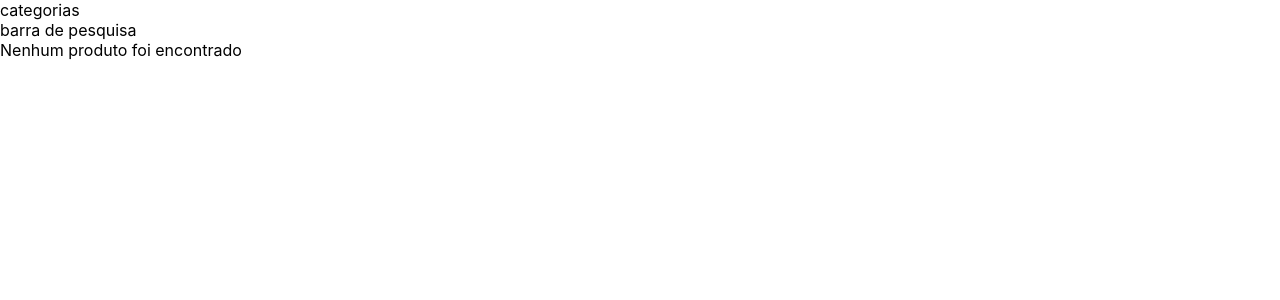
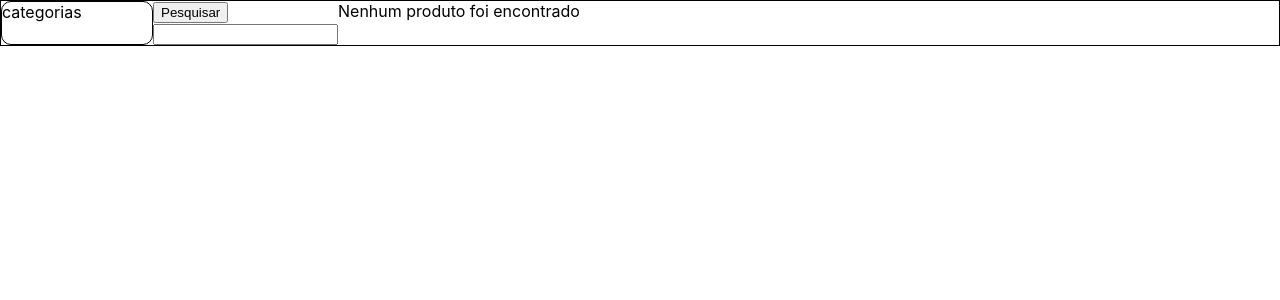
Before and after one commit to tryber/sd-05-block14-project-frontend-online-store-9, a React (Create React App) app: page / in a window 1280 px wide. Shown: the top 300 px of the page. Built offline with nearby package versions, Linux system fonts and the light colour scheme.

Commit message:
Importando o search.

```diff
--- a/src/pages/ProductList.js
+++ b/src/pages/ProductList.js
@@ -1,25 +1,32 @@
 import React, { Component } from 'react';
+import Search from '../components/Search';
+import './ProductList.css';
 
 class MovieList extends Component {
   constructor(props) {
     super(props);
     this.state = {
       products: undefined,
-      loading: true,
+      searchText: undefined,
     };
+    this.handleSearch = this.handleSearch.bind(this);
+  }
+
+  handleSearch(event) {
+    const text = event.target.value;
+    this.setState({searchText: text})
   }
 
   render() {
-    const { products, loading } = this.state;
+    const { products } = this.state;
 
-    if (!products) {
     return (
-        <div>
+      <div className="productlist-container">
         <div className="category-container">
           categorias
         </div>
-          <div>
-            barra de pesquisa
+        <div className="search-container">
+          <Search onClick={this.handleSearch} />
         </div>
         <div>
           Nenhum produto foi encontrado
@@ -28,6 +35,5 @@ class MovieList extends Component {
     );
   }
 }
-}
 
 export default MovieList;
```
Lines whose indentation alone changed are shown as unchanged.
